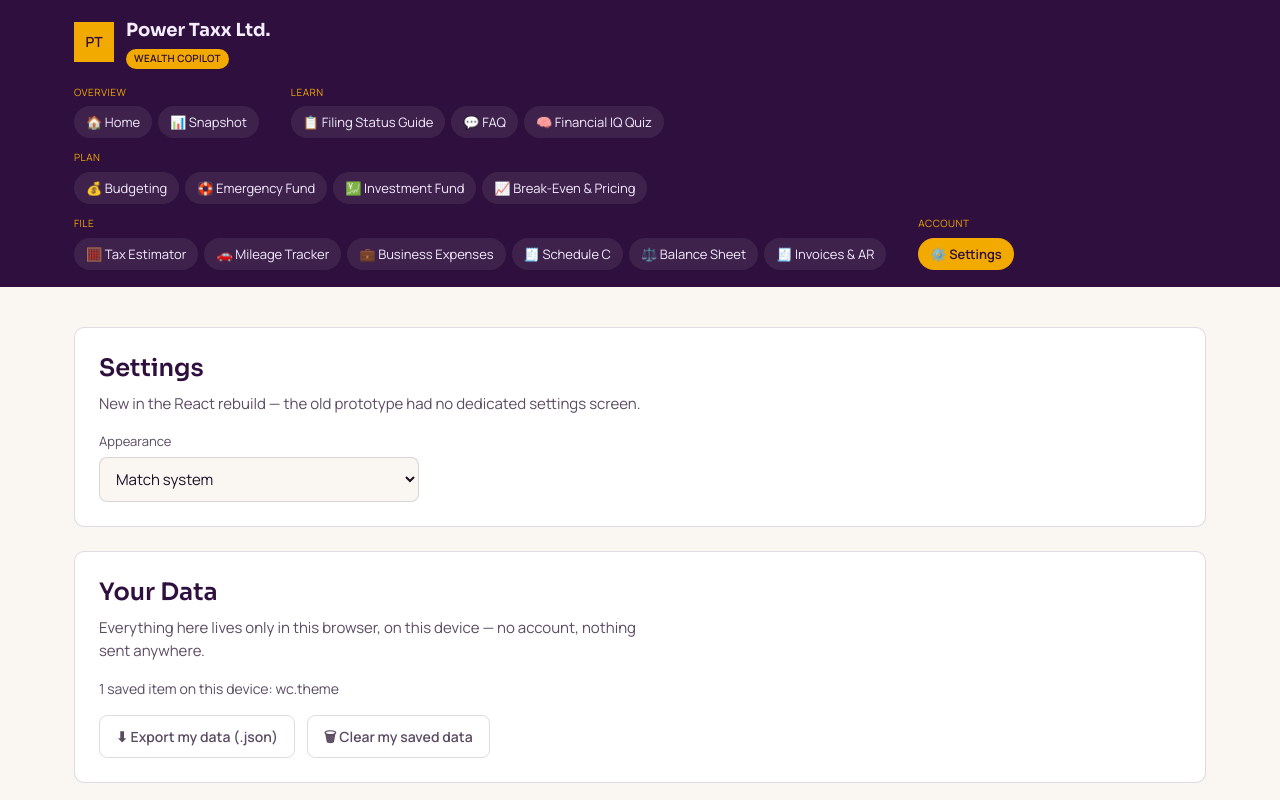
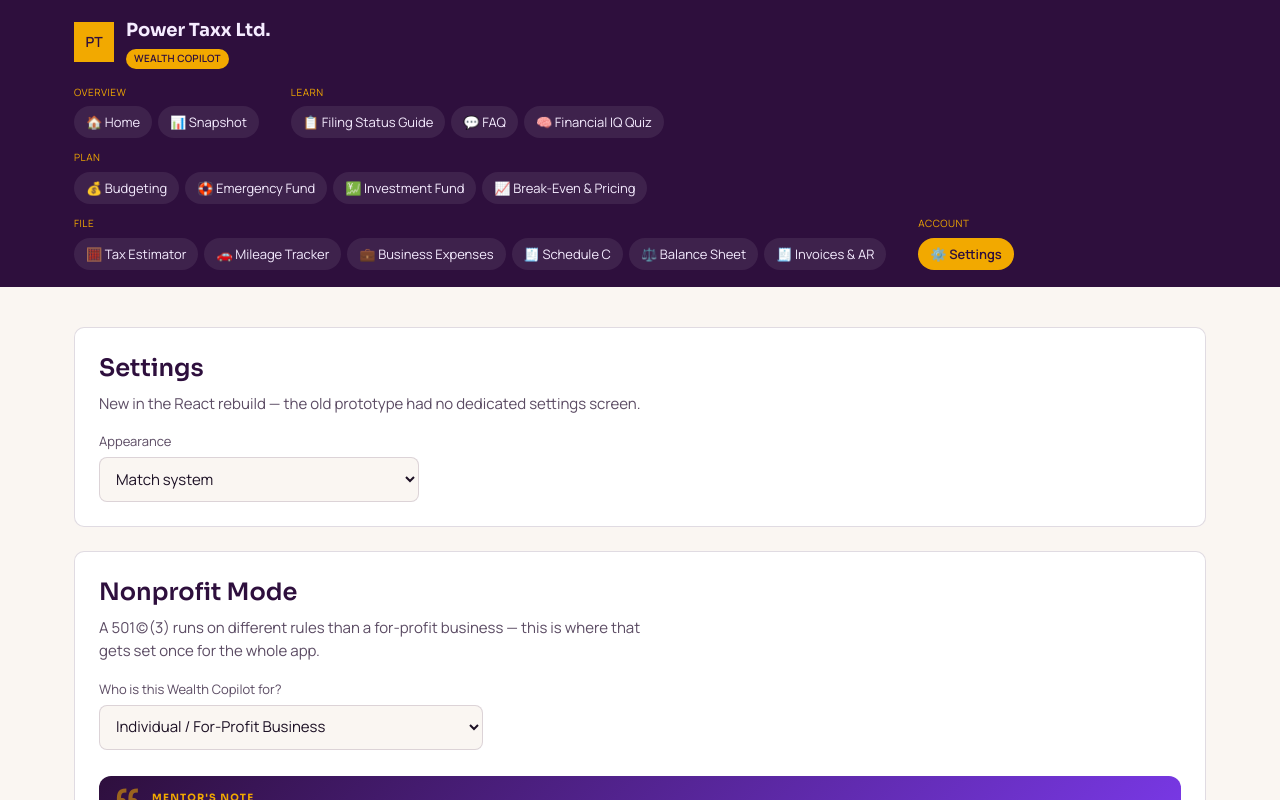
Before and after one commit to powertaxx-blip/Wealth-Copilot, a Next.js app: page /settings in a window 1280 px wide. Shown: the top 800 px of the page. Built offline with nearby package versions, Linux system fonts and the light colour scheme.

Commit message:
Update page.tsx

```diff
--- a/app/settings/page.tsx
+++ b/app/settings/page.tsx
@@ -1,6 +1,7 @@
 import { Card } from "@/components/ui/Card";
 import { ThemeToggle } from "@/components/features/ThemeToggle";
 import { DataControls } from "@/components/features/DataControls";
+import { OrgTypeToggle } from "@/components/features/OrgTypeToggle";
 
 export default function SettingsPage() {
   return (
@@ -8,6 +9,12 @@ export default function SettingsPage() {
       <Card title="Settings" lede="New in the React rebuild — the old prototype had no dedicated settings screen.">
         <ThemeToggle />
       </Card>
+      <Card
+        title="Nonprofit Mode"
+        lede="A 501(c)(3) runs on different rules than a for-profit business — this is where that gets set once for the whole app."
+      >
+        <OrgTypeToggle />
+      </Card>
       <Card title="Your Data" lede="Everything here lives only in this browser, on this device — no account, nothing sent anywhere.">
         <DataControls />
       </Card>
```
